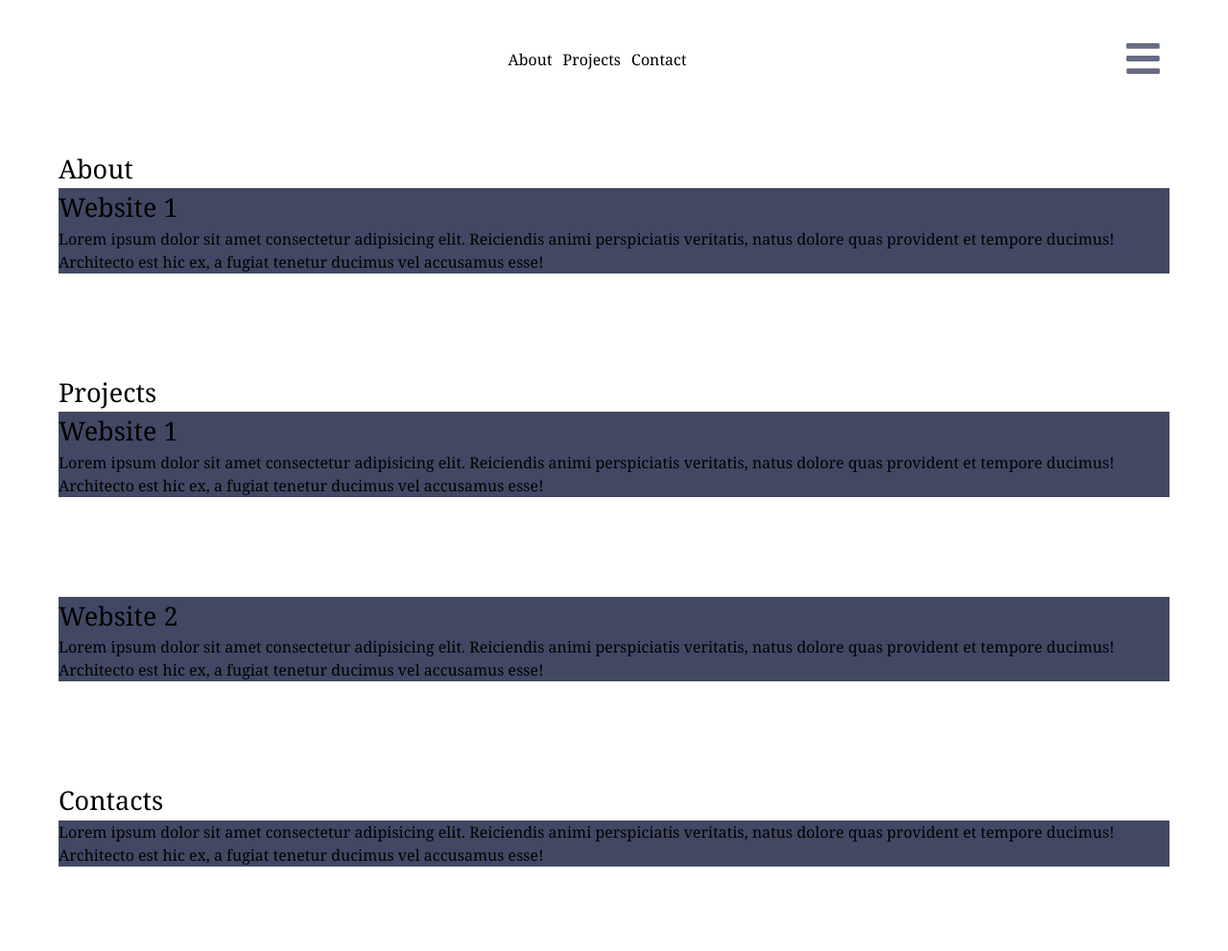
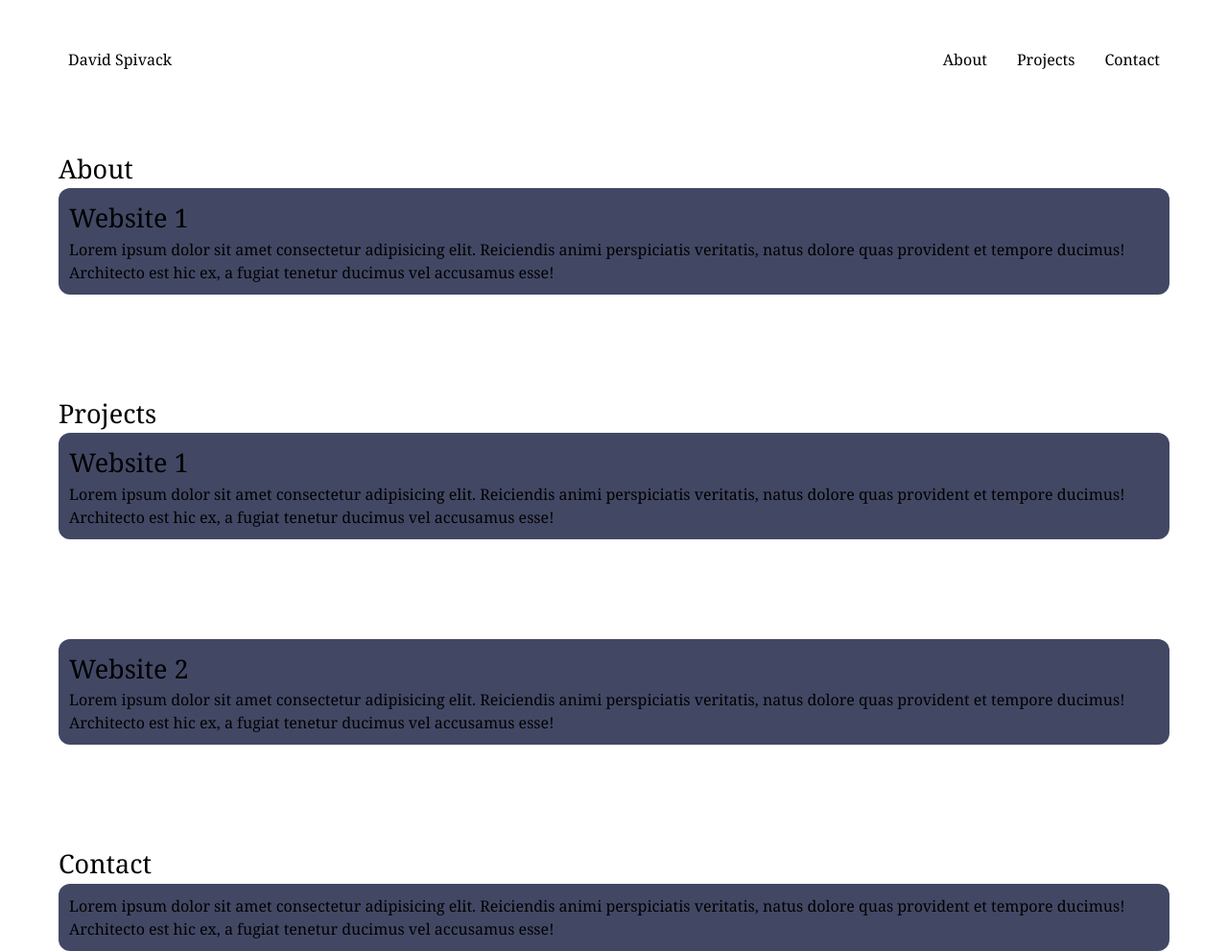
Before and after one commit to davidspiv/portfolio, a website: page dist/index.html in a window 1280 px wide. Shown: the whole page at 96% size. Drawn offline with Linux system fonts and the light colour scheme.

Commit message:
added more header styles

```diff
--- a/dist/index.html
+++ b/dist/index.html
@@ -9,7 +9,9 @@
   <body>
     <header>
       <div class="content-wrapper">
-        <div class="logo"></div>
+        <div class="logo">
+          <p>David Spivack</p>
+        </div>
         <nav>
           <ul>
             <li><a href="#about">About</a></li>
@@ -56,7 +58,7 @@
           </article>
         </section>
         <section id="contact">
-          <h2>Contacts</h2>
+          <h2>Contact</h2>
           <article class="card">
             <p>
               Lorem ipsum dolor sit amet consectetur adipisicing elit.
--- a/dist/index.js
+++ b/dist/index.js
@@ -1,18 +1,9 @@
-function init() {
-  const buttons = document.querySelectorAll("button");
-  const navUl = document.querySelector("nav ul");
+const button = document.querySelector("button");
+const nav = document.querySelector("nav");
 
-  for (let button of buttons) {
-    button.addEventListener("click", onClick());
+button.addEventListener("click", function (e) {
+  const buttonId = e.target.id;
+  if (buttonId === "hamburger") {
+    nav.classList.toggle("active");
   }
-
-  function onClick(e) {
-    const button = e.target.id;
-    if (button === "hamburger") {
-      console.log("hamburger working");
-    }
-  }
-  console.log("init test");
-}
-
-init();
+});
--- a/dist/styles.css
+++ b/dist/styles.css
@@ -1,13 +1,9 @@
-@layer reset, layout, components, theme;
+@layer reset, layout, theme;
 
 @import "reset.css" layer(reset);
 
 @layer layout {
   * {
-    /* TIME */
-    --def-transition-duration: 0.15s;
-
-    /* LENGTH */
     --small-gap: clamp(0.5rem, 1.5vw, 1.1rem);
     --gap: clamp(0.8rem, 1.7vw, 2.1rem);
     --big-gap: clamp(1.8rem, calc(1.7vw + 1rem), 3.1rem);
@@ -47,6 +43,8 @@
 
   .card {
     margin-bottom: var(--header-height);
+    padding: var(--small-gap);
+    border-radius: 1.2rem;
   }
 
   button {
@@ -61,11 +59,19 @@
     top: 10rem;
   }
 
+  /* .animate {
+    transition-duration: 0.15s;
+  } */
+
   .active {
     display: block;
   }
 
   @media (min-width: 720px) {
+    #hamburger {
+      display: none;
+    }
+
     header nav {
       display: block;
       position: static;
@@ -75,8 +81,7 @@
       display: flex;
       align-items: center;
       justify-content: space-between;
-      padding: var(--small-gap);
-      gap: var(--small-gap);
+      gap: var(--big-gap);
     }
   }
 }
@@ -110,7 +115,7 @@
   }
 
   #hamburger {
-    background-image: url("/svg-icons/hamburger.svg");
+    background-image: url("/dist/svg-icons/hamburger.svg");
     background-repeat: no-repeat;
   }
 }
```
